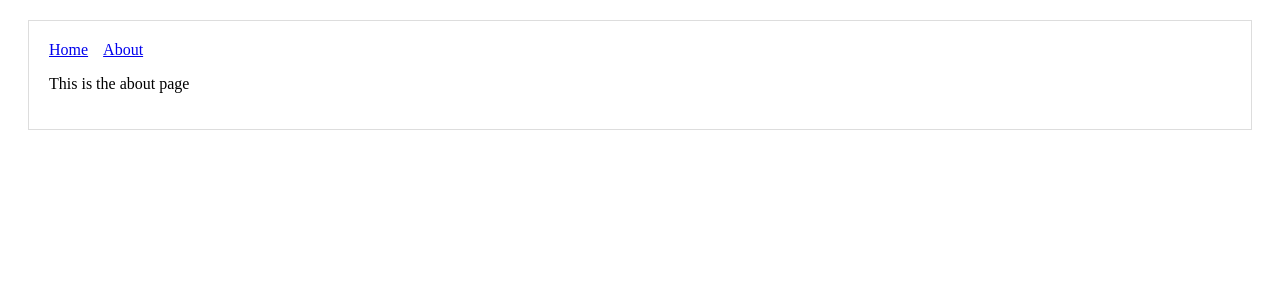
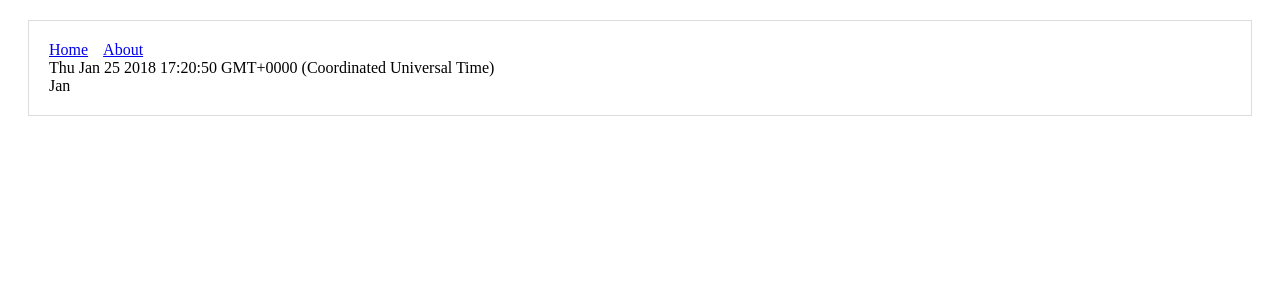
Before and after one commit to andrewmurray/learnnextjs, a Next.js app: page /about in a window 1280 px wide. Shown: the top 300 px of the page. Built offline with nearby package versions, Linux system fonts and the light colour scheme.

Commit message:
Starting to flesh out a calendar component

```diff
--- a/pages/about.js
+++ b/pages/about.js
@@ -1,7 +1,24 @@
 import Layout from '../components/Layout'
 
-export default () => (
-    <Layout>
-        <p>This is the about page</p>
-    </Layout>
-)
+const months = ['Jan','Feb','Mar','Apr','May','Jun','Jul','Aug','Sept','Oct','Nov','Dec']
+
+class Calendar extends React.Component {
+    constructor() {
+        super();
+        this.state = {
+            date: new Date()
+        }
+    }
+    render() {
+        let month = months[this.state.date.getMonth()]
+
+        return (
+            <Layout>
+                <div>{this.state.date.toString()}</div>
+                <div>{month}</div>
+            </Layout>
+        )
+    }
+}
+
+export default Calendar
```
